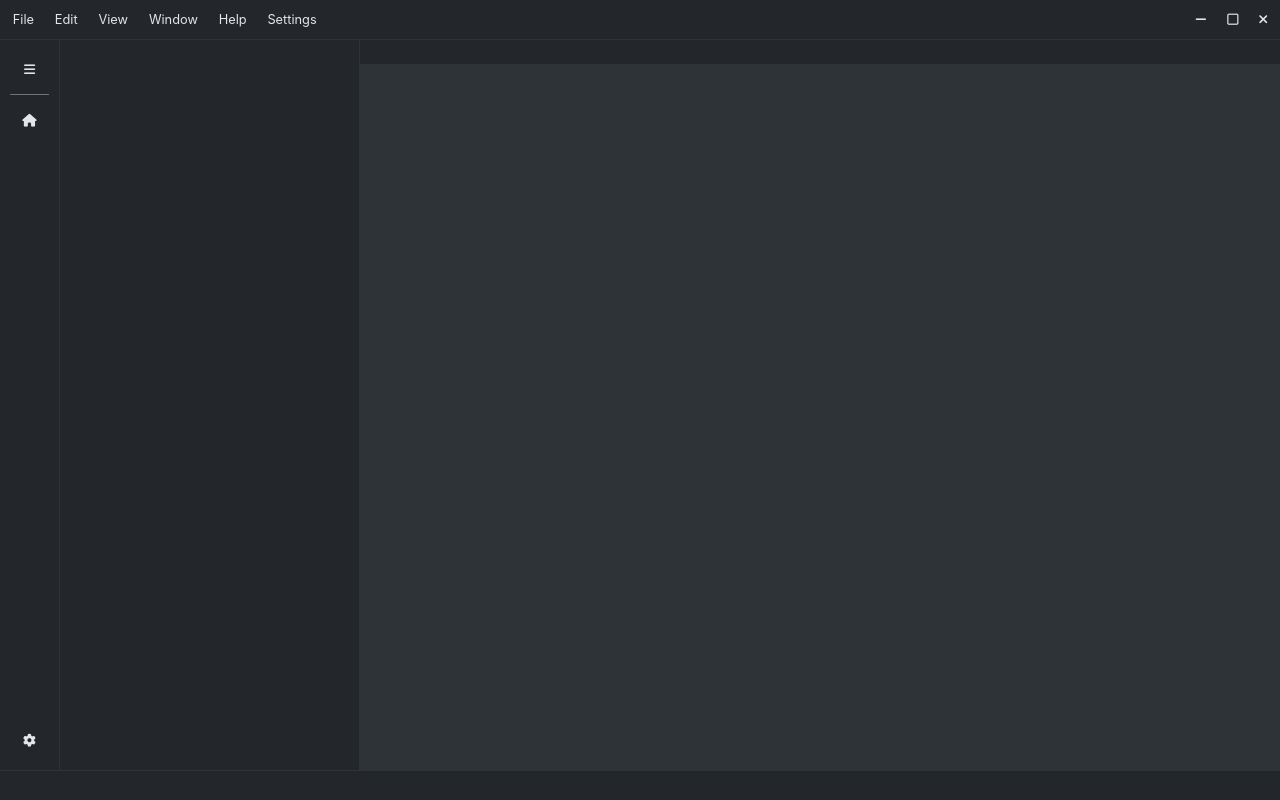
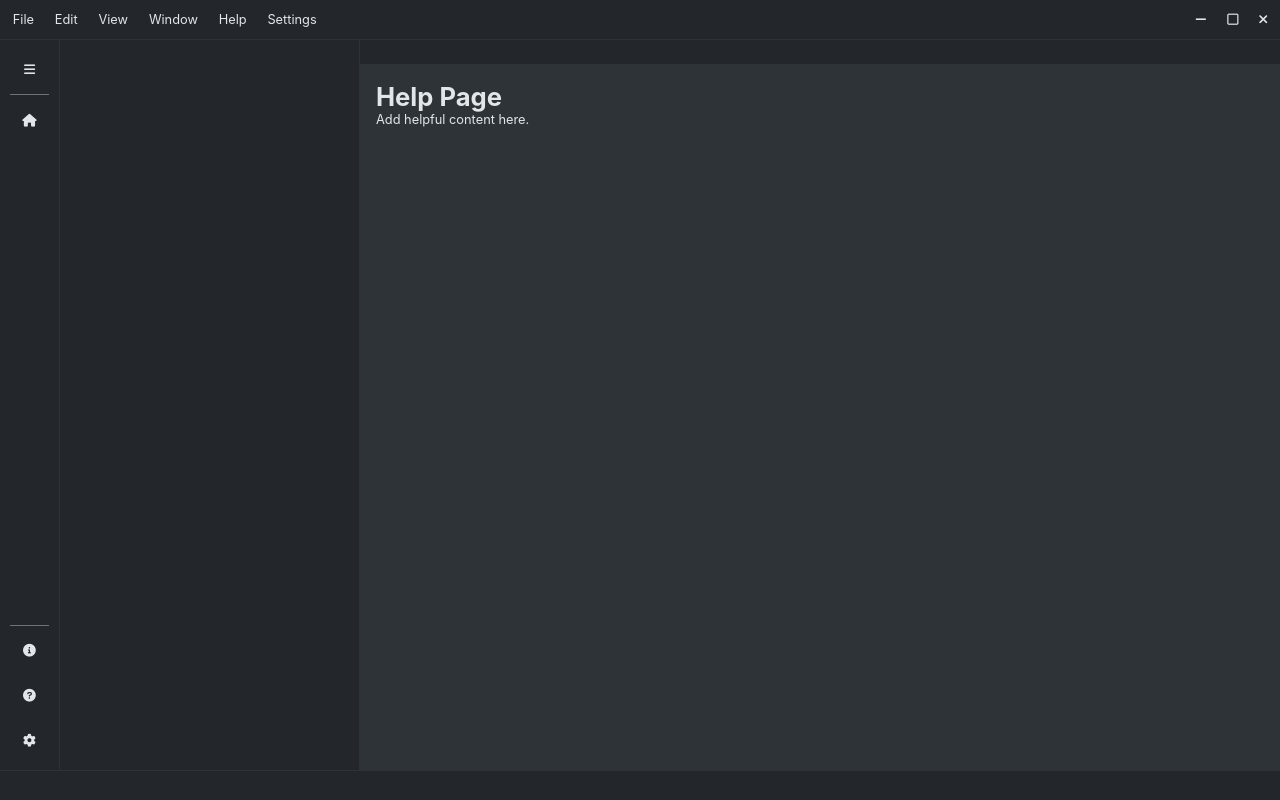
Before and after one commit to Genty83/SimplifyDesktop, a React (Create React App) app in the folder react-app/: page /help in a window 1280 px wide. Built offline with nearby package versions, Linux system fonts and the light colour scheme.

Commit message:
Added pages and updated app and sidebar

```diff
--- a/react-app/src/App.js
+++ b/react-app/src/App.js
@@ -6,6 +6,9 @@ import NavMenu from "./components/nav-menu/nav-menu";
 import Breadcrumb from "./components/breadcrumb/breadcrumb";
 import Home from "./pages/home"
 import Settings from "./pages/settings";
+import Info from "./pages/info";
+import Help from "./pages/help";
+
 
 function App() {
   return (
@@ -18,6 +21,8 @@ function App() {
           <Routes>
             <Route path="/" element={<Home />} />
             <Route path="/settings" element={<Settings />} />
+            <Route path="/info" element={<Info />} />
+            <Route path="/help" element={<Help />} />
           </Routes>
         </div>
         <Breadcrumb />
--- a/react-app/src/components/sidebar/sidebar.js
+++ b/react-app/src/components/sidebar/sidebar.js
@@ -21,7 +21,22 @@ const Sidebar = () => {
         ></LinkButton>
       </div>
       <div>
-      <LinkButton
+      <hr class="content-divider" />
+        <LinkButton
+          href="/info"
+          id="home-link"
+          className="btn sidebar-btn"
+          icon="fas fa-info-circle"
+        >
+        </LinkButton>
+        <LinkButton
+          href="/help"
+          id="home-link"
+          className="btn sidebar-btn"
+          icon="fas fa-question-circle"
+        >
+        </LinkButton>
+        <LinkButton
           href="/settings"
           id="home-link"
           className="btn sidebar-btn"
--- /dev/null
+++ b/react-app/src/pages/help.js
@@ -0,0 +1,10 @@
+const Help = () => {
+  return (
+    <div>
+      <h1>Help Page</h1>
+      <p>Add helpful content here.</p>
+    </div>
+  );
+};
+
+export default Help;
--- /dev/null
+++ b/react-app/src/pages/info.js
@@ -0,0 +1,10 @@
+const Info = () => {
+  return (
+    <div>
+      <h1>Information Page</h1>
+      <p>Configure your app information here.</p>
+    </div>
+  );
+};
+
+export default Info;
```
